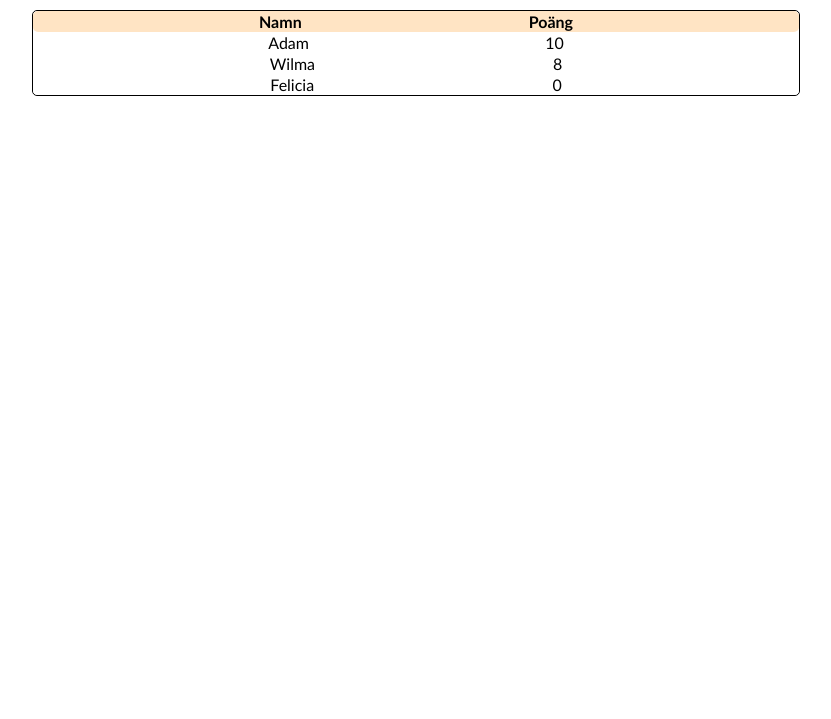
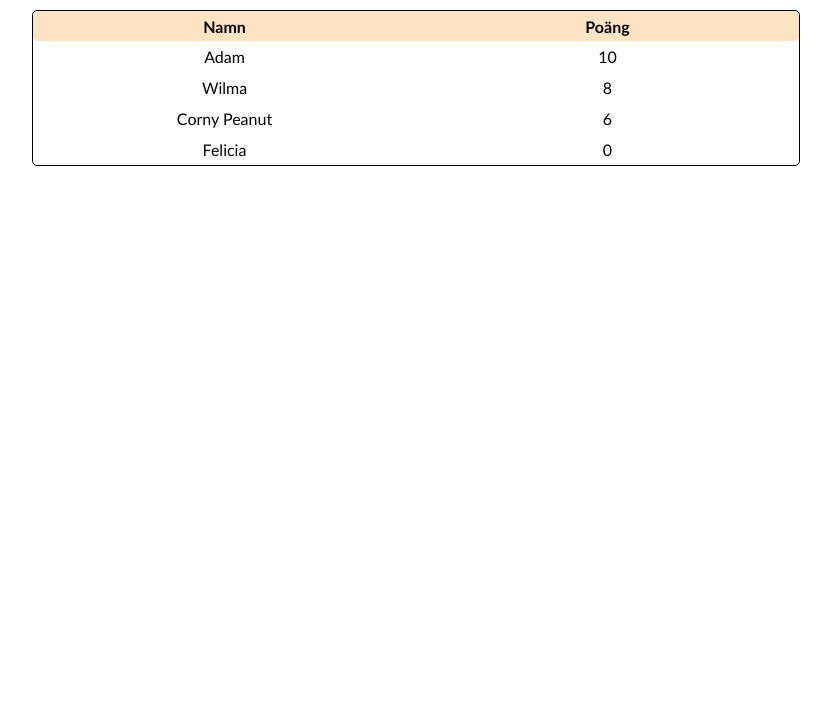
Before and after one commit to adamovd/quiz_test, a website built with Parcel: page src/index.html in a window 1280 px wide. Shown: the part 81-800 px from the top of the page, without its empty margins (224-1055 px from the left). Built offline with nearby package versions, Linux system fonts and the light colour scheme.

Commit message:
merge highscore to main

```diff
--- a/src/scss/_highscore.scss
+++ b/src/scss/_highscore.scss
@@ -44,16 +44,25 @@ body {
     text-align: center;
     font-weight: 600;
     border-radius: 5px;
+    height: 30px;
   }
 
   &__userrow {
     display: flex;
     flex-direction: row;
-    justify-content: space-evenly;
+    justify-content: space-around;
     align-items: center;
     background-color: white;
     width: 100%;
     text-align: center;
     border-radius: 5px;
+    margin: 5px;
+  }
+
+  &__name,
+  &__points,
+  &__username,
+  &__userpoints {
+    width: 50%;
   }
 }
--- a/src/ts/models/highscores.ts
+++ b/src/ts/models/highscores.ts
@@ -3,5 +3,6 @@ import { Highscore } from "./Highscore";
 export const highscores: Highscore[] = [
   new Highscore("Adam", 10),
   new Highscore("Wilma", 8),
+  new Highscore("Corny Peanut", 6),
   new Highscore("Felicia", 0),
 ];
```
